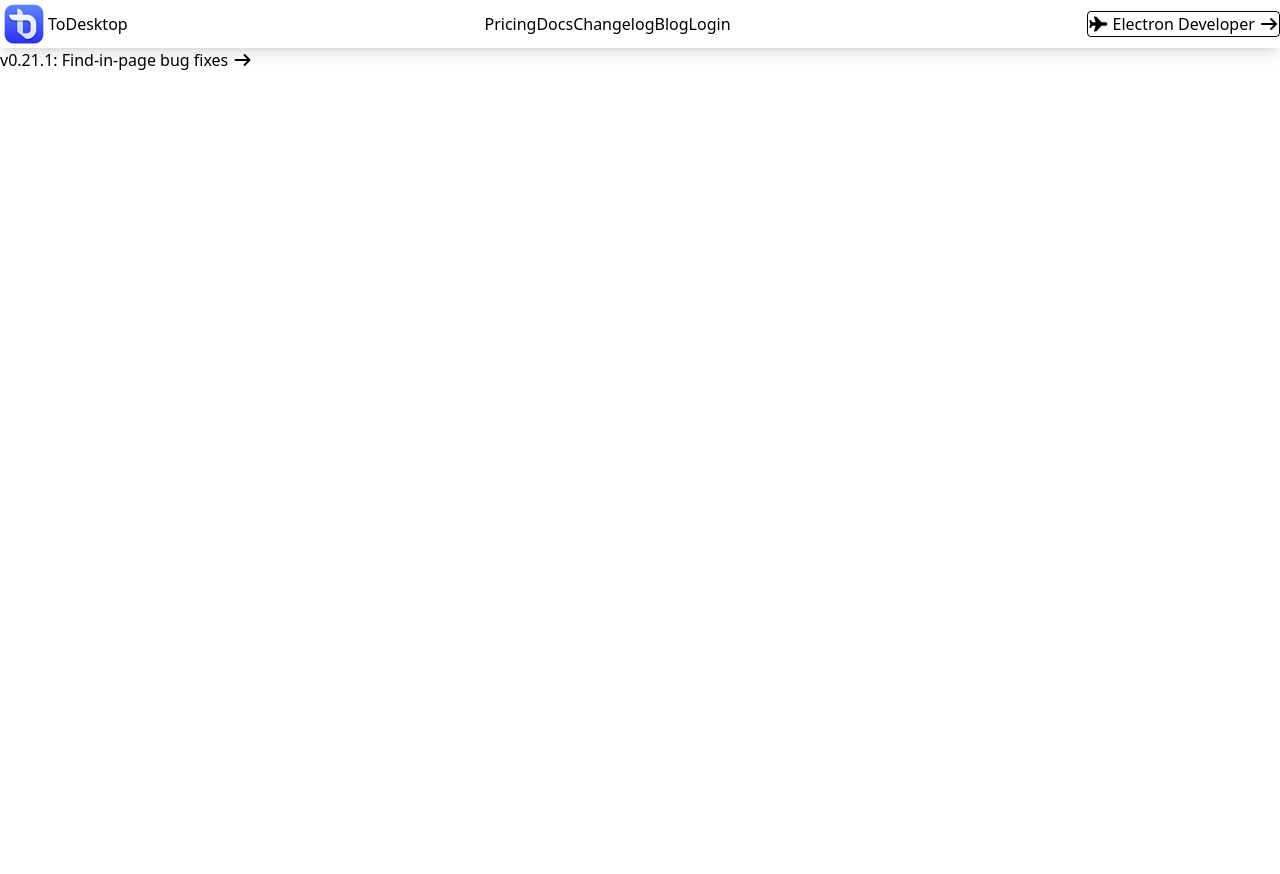
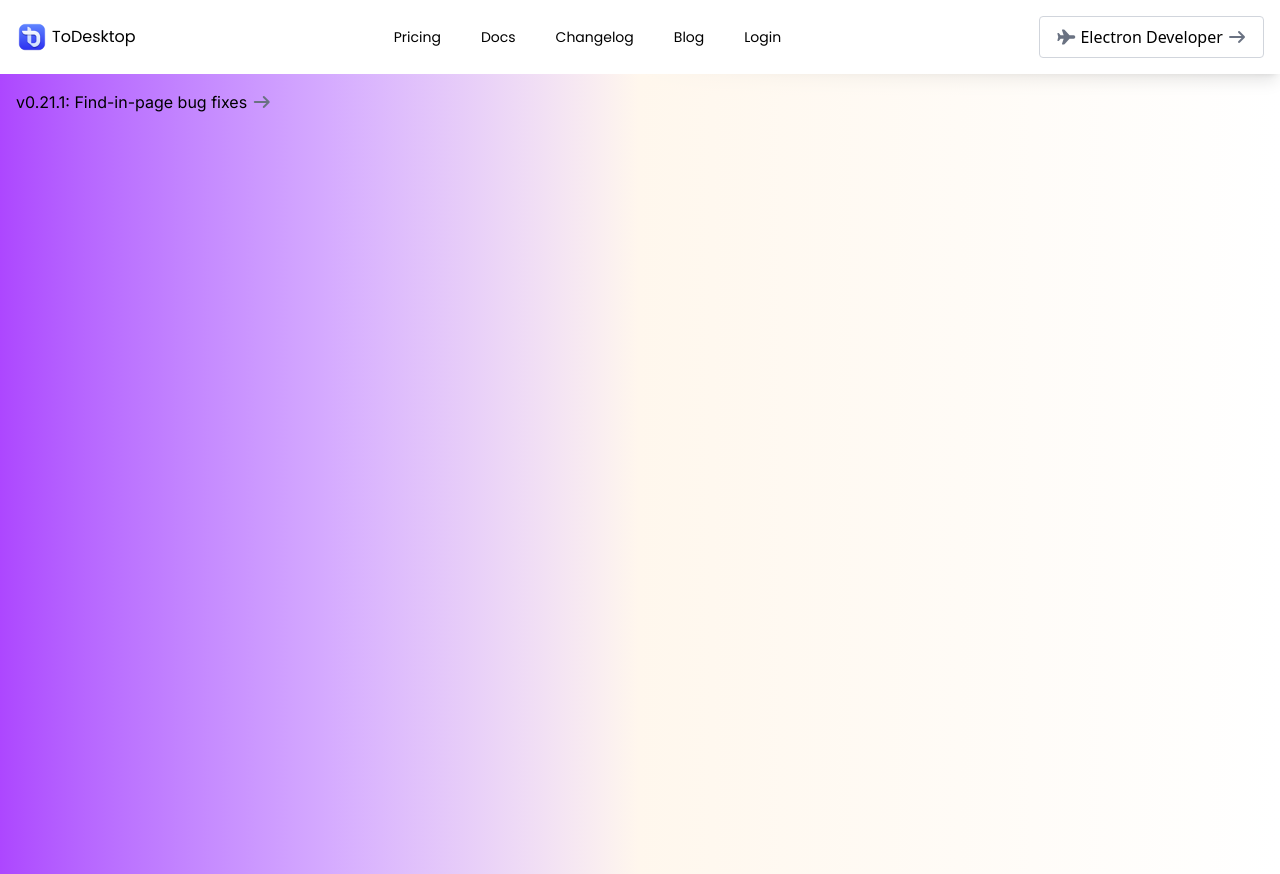
Before and after one commit to ZoyaNaaz/TailwindCSS, a website: page index.html in a window 1280 px wide. Before the commit the page ends 848 px from the top, so only its background shows below. Drawn offline with Linux system fonts and the light colour scheme.

Commit message:
Fix font in css

```diff
--- a/src/input.css
+++ b/src/input.css
@@ -1,4 +1,4 @@
-@import url('https://fonts.googleapis.com/css2?family=Inter:ital,opsz,wght@0,14..32,100..900;1,14..32,100..900&family=Poppins:ital,wght@0,100;0,200;0,300;0,400;0,500;0,600;0,700;0,800;0,900;1,100;1,200;1,300;1,400;1,500;1,600;1,700;1,800;1,900&display=swap'); url('https://fonts.googleapis.com/css2?family=Poppins:ital,wght@0,100;0,200;0,300;0,400;0,500;0,600;0,700;0,800;0,900;1,100;1,200;1,300;1,400;1,500;1,600;1,700;1,800;1,900&family=Roboto:ital,wght@0,100..900;1,100..900&display=swap');
+@import url('https://fonts.googleapis.com/css2?family=Inter:ital,opsz,wght@0,14..32,100..900;1,14..32,100..900&family=Poppins:ital,wght@0,100;0,200;0,300;0,400;0,500;0,600;0,700;0,800;0,900;1,100;1,200;1,300;1,400;1,500;1,600;1,700;1,800;1,900&display=swap');
 @import "tailwindcss";
 
 @theme{
```
Also changed, not shown: src/output.css.
